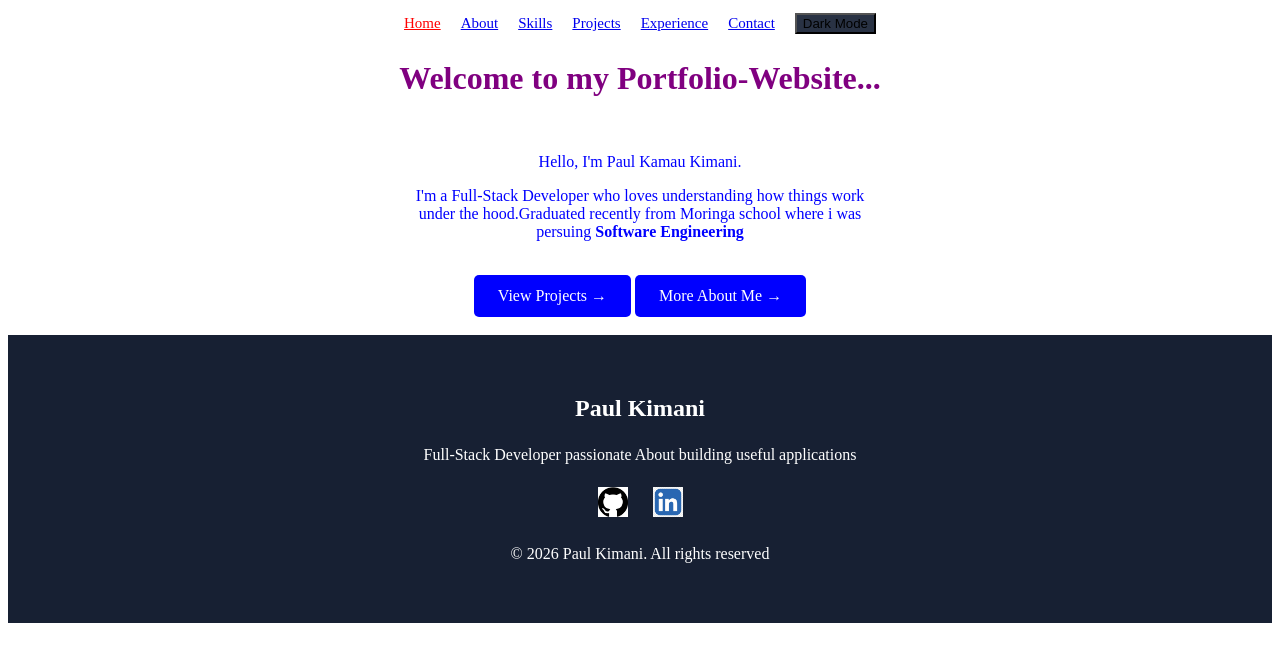
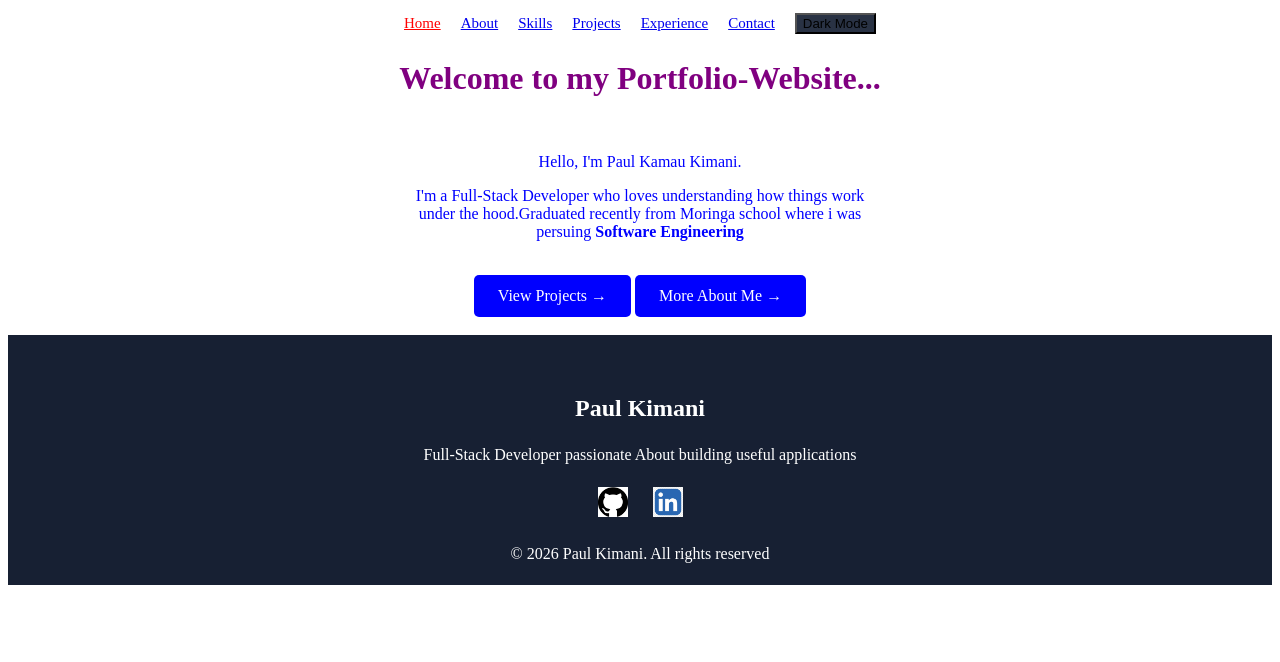
Before and after one commit to kamaukimani/portfolio-website, a React (Vite) app: page / in a window 1280 px wide. Shown: the top 662 px of the page. Built offline with nearby package versions, Linux system fonts and the light colour scheme.

Commit message:
style footer height

```diff
--- a/src/index.css
+++ b/src/index.css
@@ -49,6 +49,9 @@
     text-align: center;
 }
 
+.footer {
+    height: 170px;
+}
 .footer nav,
 .social-links {
     display: flex;
```
